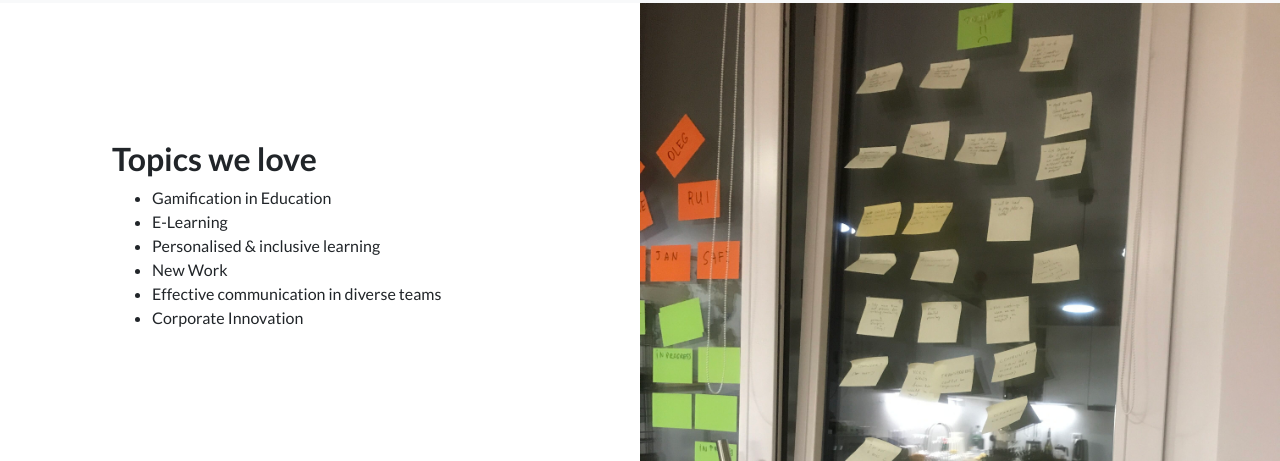
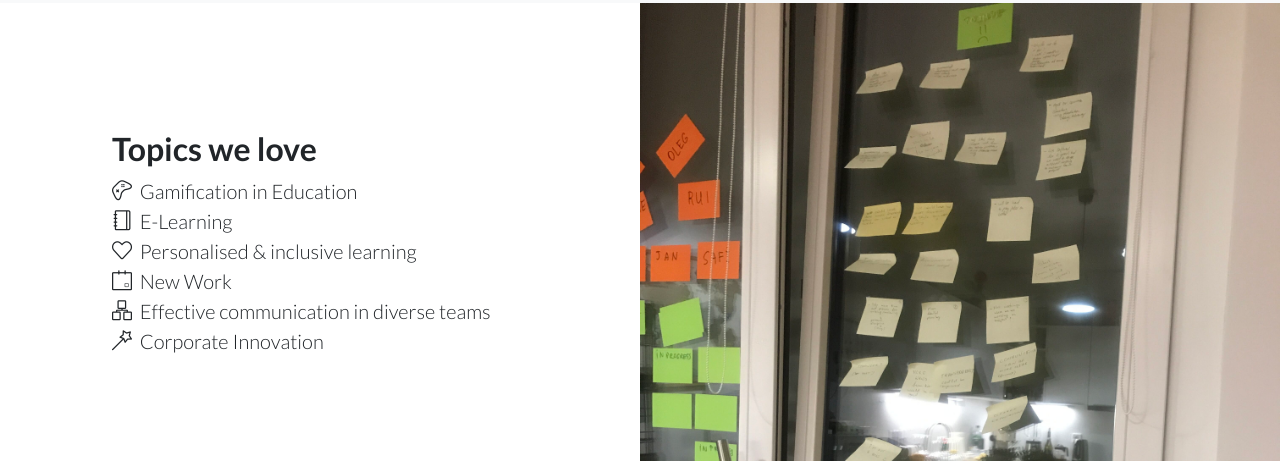
Before and after one commit to chudaol/berlearnin, a website: page index.html in a window 1280 px wide. Shown: the part 1282-1743 px from the top of the page. Drawn offline with Linux system fonts and the light colour scheme; a script that the page names is missing.

Commit message:
added icons to the topics we love

```diff
--- a/index.html
+++ b/index.html
@@ -124,14 +124,28 @@
       <div class="col-lg-6 order-lg-1 my-auto showcase-text">
         <h2>Topics we love</h2>
         <p class="lead mb-0">
-          <ul>
-            <li>Gamification in Education</li>
-            <li>E-Learning</li>
-            <li>Personalised & inclusive learning</li>
-            <li>New Work</li>
-            <li>Effective communication in diverse teams</li>
-            <li>Corporate Innovation</li>
-          </ul>
+          <i class="icon-game-controller"></i>&nbsp;
+          Gamification in Education
+        </p>
+        <p class="lead mb-0">
+          <i class="icon-notebook"></i>&nbsp;
+          E-Learning
+        </p>
+        <p class="lead mb-0">
+          <i class="icon-heart"></i>&nbsp;
+          Personalised & inclusive learning
+        </p>
+        <p class="lead mb-0">
+          <i class="icon-event"></i>&nbsp;
+          New Work
+        </p>
+        <p class="lead mb-0">
+          <i class="icon-organization"></i>&nbsp;
+          Effective communication in diverse teams
+        </p>
+        <p class="lead mb-0">
+          <i class="icon-magic-wand"></i>&nbsp;
+          Corporate Innovation
         </p>
       </div>
     </div>
@@ -206,6 +220,17 @@
   <!--</div>-->
 <!--</section>-->
 
+<!-- Partners -->
+<!--<section>-->
+  <!--<div class="container">-->
+    <!--<h2 class="mb-5">Our Partners</h2>-->
+    <!--<div class="row">-->
+      <!--<div class="col">-->
+        <!--<img src="img/edera_logo.svg" alt="EdEra">-->
+      <!--</div>-->
+    <!--</div>-->
+  <!--</div>-->
+<!--</section>-->
 <!-- Call to Action -->
 <section class="call-to-action text-white text-center">
   <div class="overlay"></div>
```
